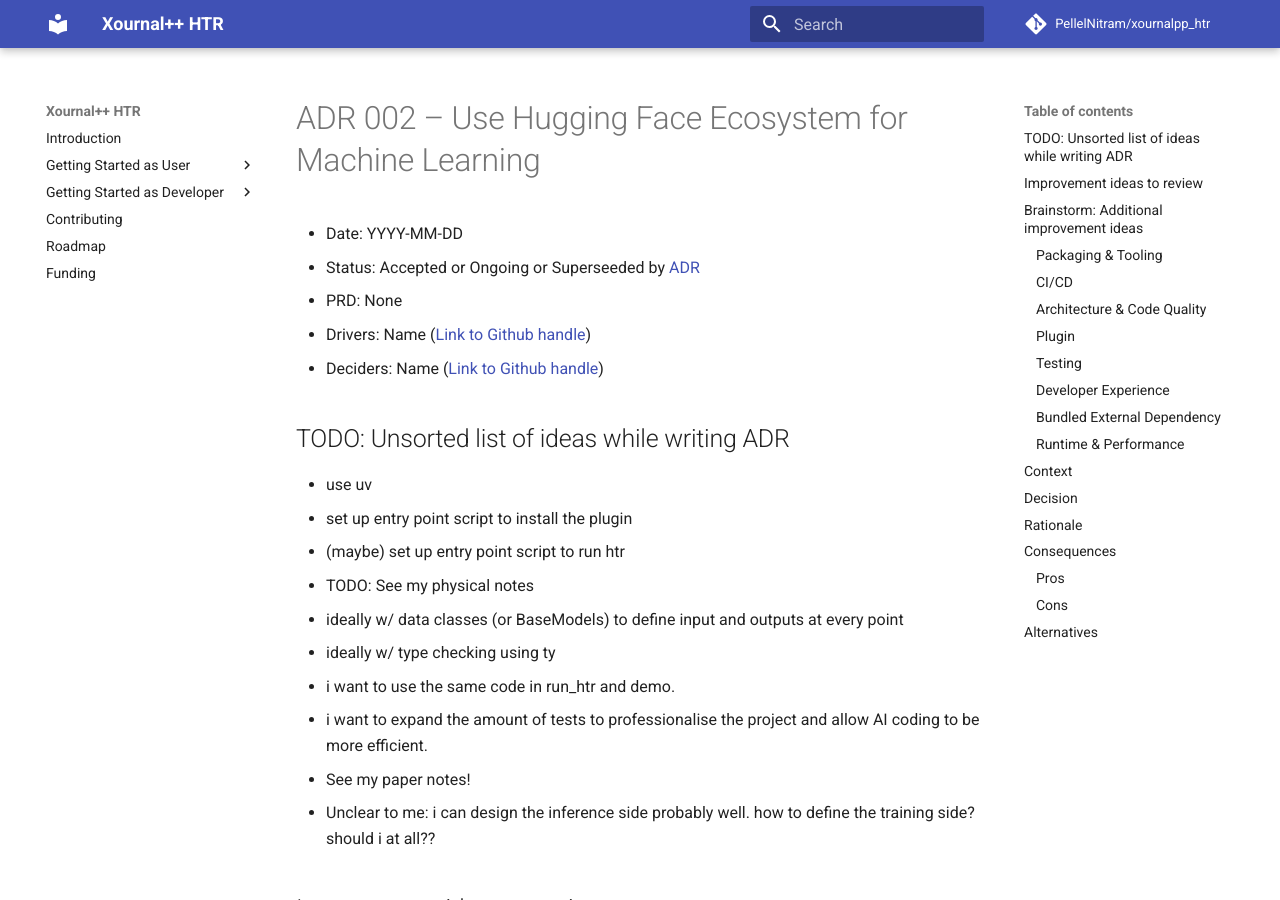
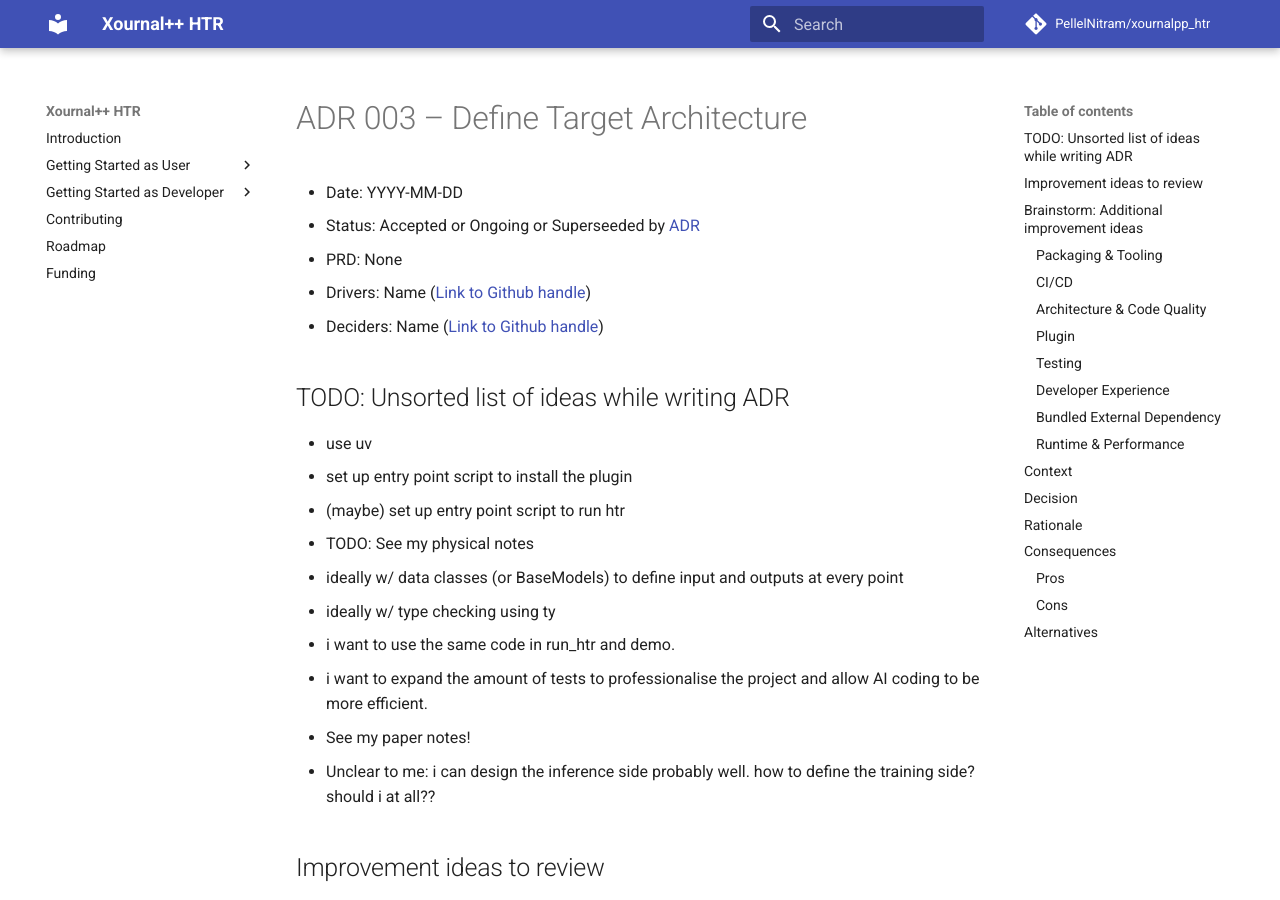
Before and after one commit to PellelNitram/xournalpp_htr, an MkDocs documentation site: the page built from docs/ADRs/003_define_target_architecture.md, in a window 1280 px wide and 900 px high. Built offline with MkDocs 1.6.1 and Material for MkDocs 9.7.7, drawn with Linux system fonts in a browser that asks for light colours; comment, search, counter and statistics services are not loaded.

Commit message:
Rename 003 ADR and fix header to match target architecture scope. [CC]

```diff
--- a/docs/ADRs/003_TODO.md
+++ b/docs/ADRs/003_define_target_architecture.md
@@ -1,4 +1,4 @@
-# ADR 002 – Use Hugging Face Ecosystem for Machine Learning
+# ADR 003 – Define Target Architecture
 
 - Date: YYYY-MM-DD
 - Status: Accepted or Ongoing or Superseeded by [ADR]()
```
